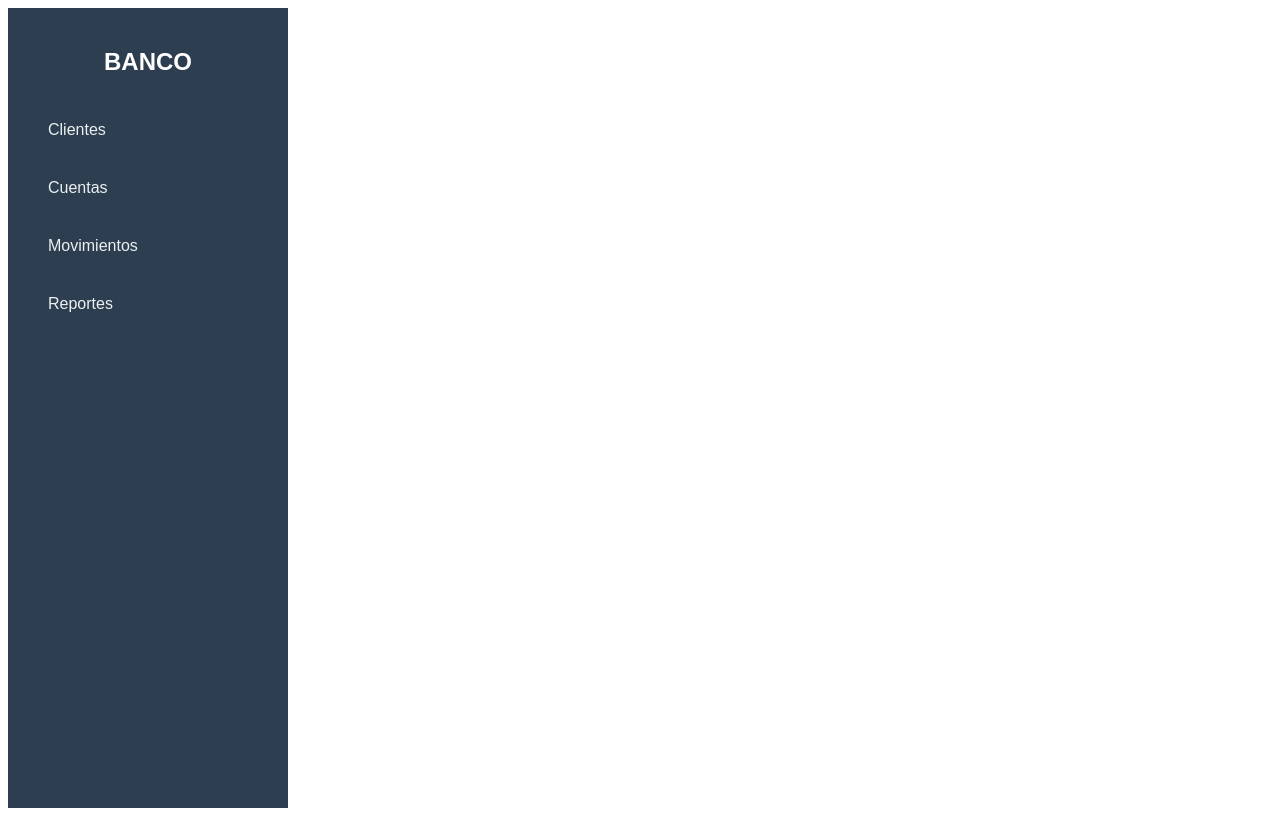
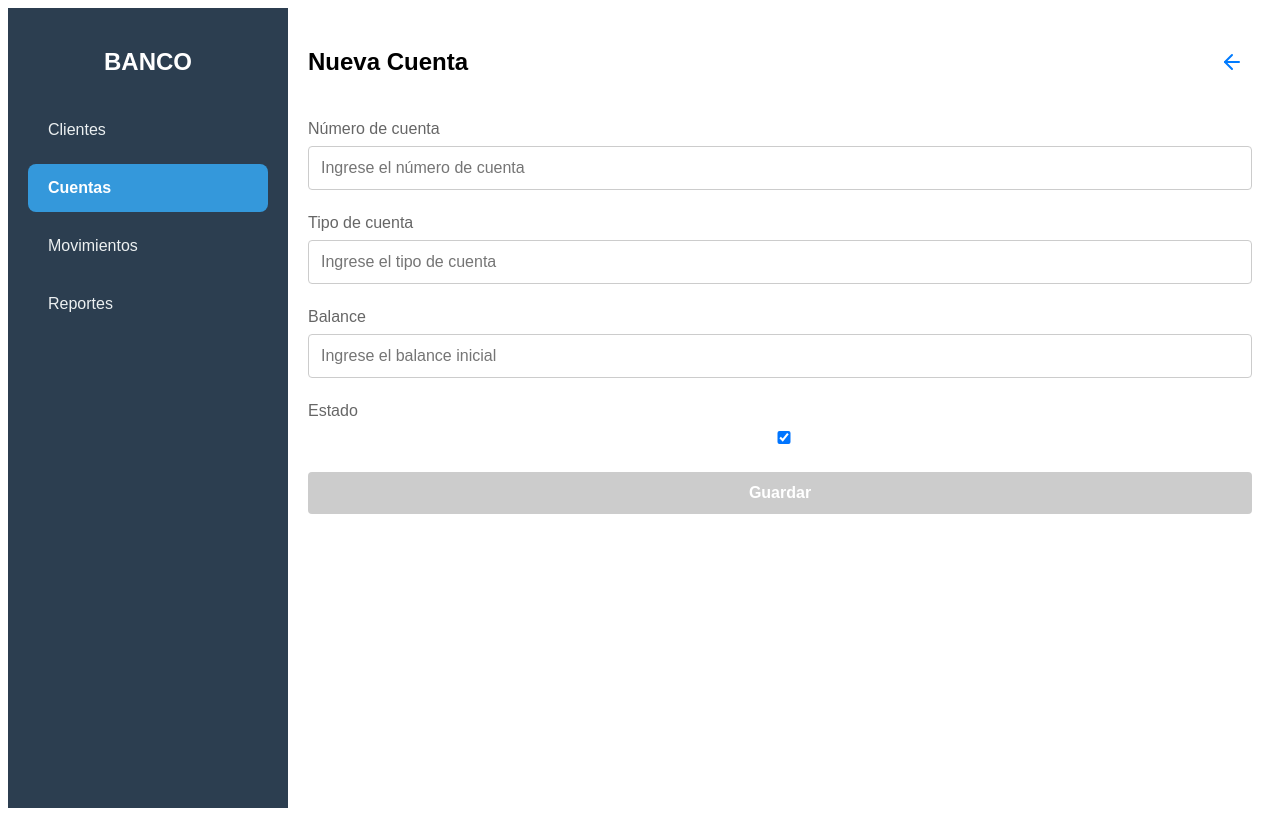
Before and after one commit to gmzjohn/test-devsu-ui, an Angular app: page /accounts/create in a window 1280 px wide. Before the commit this address led to /. Built offline with nearby package versions, Linux system fonts and the light colour scheme.

Commit message:
Create Account Form
Account form was created and also accounts.ts was modified to render the created data

```diff
--- a/src/app/app.routes.ts
+++ b/src/app/app.routes.ts
@@ -1,6 +1,7 @@
 import { Routes } from '@angular/router';
 import { Clients } from './view/clients/clients';
 import { Accounts } from './view/accounts/accounts';
+import { CreateAccount } from './view/accounts/create-account/create-account';
 import { Movements } from './view/movements/movements';
 import { CreateClient } from './view/clients/create-client/create-client';
 
@@ -18,6 +19,10 @@ export const routes: Routes = [
     component: Accounts,
   },
   {
+    path: 'accounts/create',
+    component: CreateAccount,
+  },
+  {
     path: 'movements',
     component: Movements,
   },
--- a/src/app/view/accounts/accounts.html
+++ b/src/app/view/accounts/accounts.html
@@ -2,4 +2,4 @@
   <h1>{{ title }}</h1>
   <button routerLink="/accounts/create">Nuevo</button>
 </div>
-<app-dynamic-table [trackByKey]="'id'" [columns]="accountColumns"></app-dynamic-table>
+<app-dynamic-table [trackByKey]="'id'" [columns]="accountColumns" [data]="accountData()"></app-dynamic-table>
--- a/src/app/view/accounts/accounts.ts
+++ b/src/app/view/accounts/accounts.ts
@@ -1,9 +1,9 @@
-import { Component } from '@angular/core';
+import { Component, inject } from '@angular/core';
 import { CommonModule } from '@angular/common';
 import { RouterLink } from '@angular/router';
 import { Column } from '../../components/table/types';
 import { Table } from '../../components/table/table';
-import { Account } from '../../services/account.service';
+import { Account, AccountService } from '../../services/account.service';
 
 @Component({
   selector: 'app-accounts',
@@ -12,6 +12,7 @@ import { Account } from '../../services/account.service';
   styleUrl: './accounts.css',
 })
 export class Accounts {
+  private accountService = inject(AccountService);
   title = "Cuentas"
 
   accountColumns: Column<Account>[] = [
@@ -21,4 +22,6 @@ export class Accounts {
     { header: 'Balance', accessor: 'balance' },
     { header: 'Status', accessor: 'status' }
   ];
+
+  accountData = this.accountService.getAccounts();
 }
--- /dev/null
+++ b/src/app/view/accounts/create-account/create-account.css
@@ -0,0 +1,61 @@
+.header-container {
+    display: flex;
+    align-items: center;
+    justify-content: space-between;
+    margin-bottom: 1.5rem;
+}
+
+.form-group {
+    margin-bottom: 1.5rem;
+}
+
+.form-group label {
+    display: block;
+    margin-bottom: 0.5rem;
+    color: #666;
+    font-weight: 500;
+}
+
+.form-group input {
+    width: 100%;
+    padding: 0.75rem;
+    border: 1px solid #ccc;
+    border-radius: 4px;
+    font-size: 1rem;
+    box-sizing: border-box;
+    transition: border-color 0.2s;
+}
+
+.form-group input:focus {
+    border-color: #007bff;
+    outline: none;
+    box-shadow: 0 0 0 2px rgba(0, 123, 255, 0.25);
+}
+
+button[type="submit"] {
+    width: 100%;
+    padding: 0.75rem;
+    background-color: #007bff;
+    color: white;
+    border: none;
+    border-radius: 4px;
+    font-size: 1rem;
+    font-weight: 600;
+    cursor: pointer;
+    transition: background-color 0.2s;
+}
+
+button[type="submit"]:hover {
+    background-color: #0056b3;
+}
+
+button[type="submit"]:disabled {
+    background-color: #cccccc;
+    cursor: not-allowed;
+}
+
+.error {
+    color: #dc3545;
+    font-size: 0.875rem;
+    margin-top: 0.25rem;
+}
--- /dev/null
+++ b/src/app/view/accounts/create-account/create-account.html
@@ -0,0 +1,36 @@
+<div class="header-container">
+  <h2>Nueva Cuenta</h2>
+  <app-back-button></app-back-button>
+</div>
+<form [formGroup]="accountForm" (ngSubmit)="onSubmit()">
+  <div class="form-group">
+    <label for="account_number">Número de cuenta</label>
+    <input id="account_number" type="number" formControlName="account_number" placeholder="Ingrese el número de cuenta">
+    @if (accountForm.get('account_number')?.invalid && accountForm.get('account_number')?.touched) {
+    <div class="error">El número de cuenta es requerido.</div>
+    }
+  </div>
+
+  <div class="form-group">
+    <label for="account_type">Tipo de cuenta</label>
+    <input id="account_type" type="text" formControlName="account_type" placeholder="Ingrese el tipo de cuenta">
+    @if (accountForm.get('account_type')?.invalid && accountForm.get('account_type')?.touched) {
+    <div class="error">El tipo de cuenta es requerido.</div>
+    }
+  </div>
+
+  <div class="form-group">
+    <label for="balance">Balance</label>
+    <input id="balance" type="number" formControlName="balance" placeholder="Ingrese el balance inicial">
+    @if (accountForm.get('balance')?.invalid && accountForm.get('balance')?.touched) {
+    <div class="error">El balance es requerido.</div>
+    }
+  </div>
+
+  <div class="form-group">
+    <label for="status">Estado</label>
+    <input id="status" type="checkbox" formControlName="status">
+  </div>
+
+  <button type="submit" [disabled]="!accountForm.valid">Guardar</button>
+</form>
--- /dev/null
+++ b/src/app/view/accounts/create-account/create-account.ts
@@ -0,0 +1,35 @@
+import { Component, inject } from '@angular/core';
+import { ReactiveFormsModule, FormGroup, FormControl, Validators } from '@angular/forms';
+import { Router } from '@angular/router';
+import { AccountService } from '../../../services/account.service';
+import { BackButton } from '../../../components/back-button/back-button';
+
+@Component({
+  selector: 'app-create-account',
+  imports: [ReactiveFormsModule, BackButton],
+  templateUrl: './create-account.html',
+  styleUrl: './create-account.css',
+})
+export class CreateAccount {
+  private accountService = inject(AccountService);
+  private router = inject(Router);
+
+  accountForm = new FormGroup({
+    account_number: new FormControl<number | null>(null, [Validators.required]),
+    account_type: new FormControl('', [Validators.required]),
+    balance: new FormControl<number | null>(null, [Validators.required]),
+    status: new FormControl(true, [Validators.required]),
+  });
+
+  onSubmit() {
+    if (this.accountForm.valid) {
+      this.accountService.addAccount({
+        account_number: this.accountForm.value.account_number!,
+        account_type: this.accountForm.value.account_type!,
+        balance: this.accountForm.value.balance!,
+        status: this.accountForm.value.status!,
+      });
+      this.router.navigate(['/accounts']);
+    }
+  }
+}
```
Also changed, not shown: 1 other file (tests, documents, lock files or other folders).
